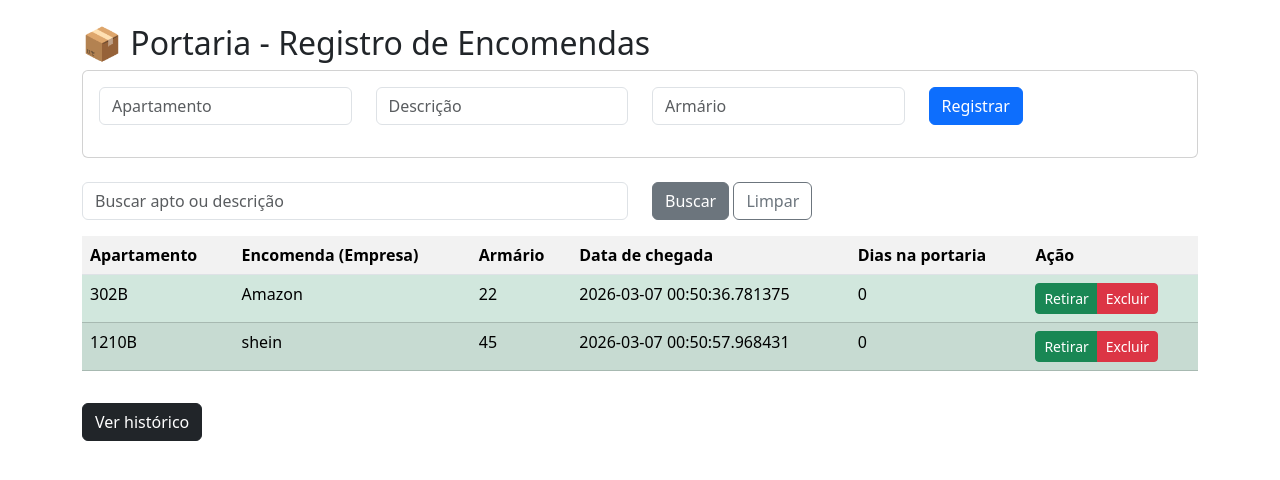
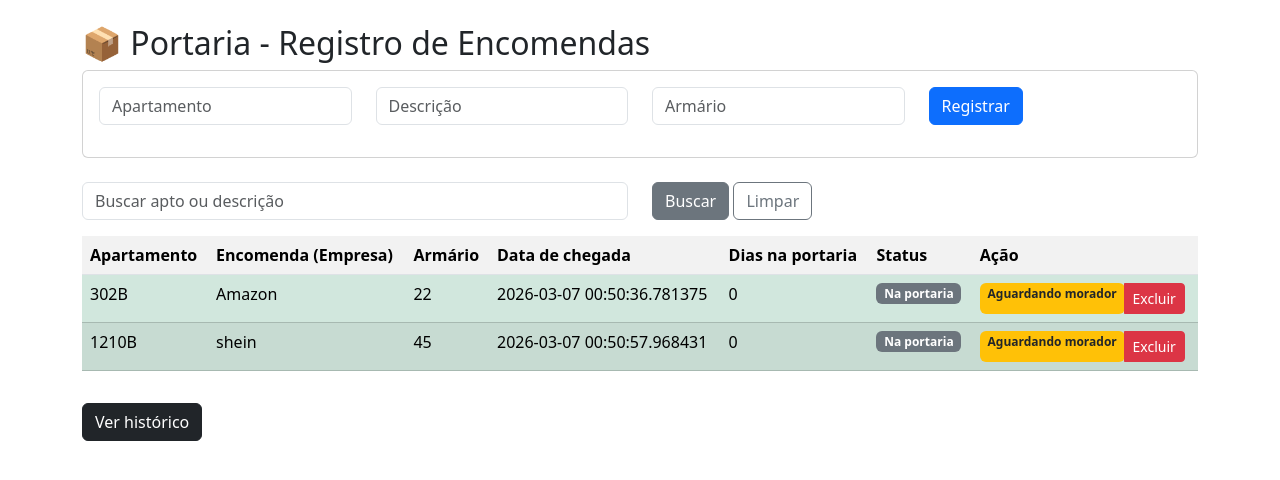
Before and after one commit to rcj91/sistema-encomendas-condominio, a Flask app: page / in a window 1280 px wide. Shown: the top 480 px of the page. Run offline with Flask 3, Linux system fonts and the light colour scheme; data comes from the database, SQL or seed files in the repository; both versions use the stored data as it was after the commit; some libraries are stand-ins or nearby versions.

Commit message:
Sistema de portaria com confirmação dupla, nome de retirada, exportação CSV e atualização em tempo real

```diff
--- a/condominio_app/app.py
+++ b/condominio_app/app.py
@@ -1,21 +1,30 @@
-from flask import Flask, render_template, request, redirect
+from flask import Flask, render_template, request, redirect, Response
+from flask_socketio import SocketIO
 import sqlite3
 from datetime import datetime
 import csv
 import io
-from flask import Response
 
 app = Flask(__name__)
+socketio = SocketIO(app)
 
+
+# -----------------------------------------
+# Conexão com banco
+# -----------------------------------------
 
 def conectar():
     return sqlite3.connect("database.db")
 
 
+# -----------------------------------------
+# Painel do Porteiro
+# -----------------------------------------
+
 @app.route("/")
 def porteiro():
 
-    q = request.args.get("q","").strip()
+    q = request.args.get("q", "").strip()
 
     conn = conectar()
     cursor = conn.cursor()
@@ -24,16 +33,16 @@ def porteiro():
 
         cursor.execute("""
         SELECT * FROM packages
-        WHERE status='arrived'
+        WHERE status != 'finalizado'
         AND (apartment LIKE ? OR description LIKE ?)
         ORDER BY arrival_date
-        """,(f"%{q}%",f"%{q}%"))
+        """, (f"%{q}%", f"%{q}%"))
 
     else:
 
         cursor.execute("""
         SELECT * FROM packages
-        WHERE status='arrived'
+        WHERE status != 'finalizado'
         ORDER BY arrival_date
         """)
 
@@ -71,7 +80,8 @@ def porteiro():
             "arrival": r[3],
             "locker": r[6],
             "dias": dias,
-            "cor": cor
+            "cor": cor,
+            "status": r[5]
         })
 
     stats = {
@@ -82,6 +92,10 @@ def porteiro():
 
     return render_template("porteiro.html", packages=packages, stats=stats, q=q)
 
+
+# -----------------------------------------
+# Registrar encomenda
+# -----------------------------------------
 
 @app.route("/registrar", methods=["POST"])
 def registrar():
@@ -97,7 +111,7 @@ def registrar():
     INSERT INTO packages
     (apartment,description,locker,arrival_date,status)
     VALUES (?,?,?,?,?)
-    """,(apt,desc,locker,datetime.now(),"arrived"))
+    """, (apt, desc, locker, datetime.now(), "arrived"))
 
     conn.commit()
     conn.close()
@@ -105,50 +119,147 @@ def registrar():
     return redirect("/")
 
 
+# -----------------------------------------
+# Morador confirma retirada
+# -----------------------------------------
+
 # @app.route("/retirar/<int:id>")
 # def retirar(id):
 
-#     apt = request.args.get("apt")   # ← pega o apartamento da URL
+#     apt = request.args.get("apt")
 
 #     conn = conectar()
 #     cursor = conn.cursor()
 
 #     cursor.execute("""
 #     UPDATE packages
-#     SET status='picked_up',
+#     SET status='morador_confirmou',
 #         pickup_date=?
 #     WHERE id=?
-#     """,(datetime.now(), id))
+#     """, (datetime.now(), id))
 
 #     conn.commit()
 #     conn.close()
 
-#     # return redirect(f"/consultar?apt={apt}&msg=ok")
-#     return redirect(request.referrer)
+#     if apt:
+#         return redirect(f"/consultar?apt={apt}")
 
-@app.route("/retirar/<int:id>")
+#     return redirect("/")
+
+@app.route("/retirar/<int:id>", methods=["GET","POST"])
 def retirar(id):
 
     apt = request.args.get("apt")
+
+    if request.method == "POST":
+
+        nome = request.form["nome"]
+
+        conn = conectar()
+        cursor = conn.cursor()
+
+        cursor.execute("""
+        UPDATE packages
+        SET status='morador_confirmou',
+            pickup_date=?,
+            retirado_por=?
+        WHERE id=?
+        """, (datetime.now(), nome, id))
+
+        conn.commit()
+        conn.close()
+
+        if apt:
+            return redirect(f"/consultar?apt={apt}&msg=ok")
+
+        return redirect("/")
+
+    return render_template("retirada.html", apt=apt, id=id)
+
+
+# -----------------------------------------
+# Porteiro confirma retirada
+# -----------------------------------------
+
+@app.route("/confirmar/<int:id>")
+def confirmar(id):
 
     conn = conectar()
     cursor = conn.cursor()
 
     cursor.execute("""
     UPDATE packages
-    SET status='morador_confirmou',
-        pickup_date=?
+    SET status='finalizado'
     WHERE id=?
-    """,(datetime.now(), id))
+    """, (id,))
 
     conn.commit()
     conn.close()
 
-    if apt:
-        return redirect(f"/consultar?apt={apt}")
+    return redirect("/")
+
+
+# -----------------------------------------
+# Apagar registro (erro de digitação)
+# -----------------------------------------
+
+@app.route("/apagar/<int:id>")
+def apagar(id):
+
+    conn = conectar()
+    cursor = conn.cursor()
+
+    cursor.execute("""
+    DELETE FROM packages
+    WHERE id=? AND status='arrived'
+    """, (id,))
+
+    conn.commit()
+    conn.close()
 
     return redirect("/")
 
+
+# -----------------------------------------
+# Consulta do Morador
+# -----------------------------------------
+
+@app.route("/consultar", methods=["GET", "POST"])
+def consultar():
+
+    apt = request.args.get("apt")
+    msg = request.args.get("msg")
+
+    if request.method == "POST":
+        apt = request.form["apartment"]
+
+    if apt:
+
+        conn = conectar()
+        cursor = conn.cursor()
+
+        cursor.execute("""
+        SELECT *
+        FROM packages
+        WHERE apartment=? AND status='arrived'
+        """, (apt,))
+
+        packages = cursor.fetchall()
+        conn.close()
+
+        return render_template(
+            "morador.html",
+            packages=packages,
+            apartment=apt,
+            msg=msg
+        )
+
+    return render_template("consultar.html")
+
+
+# -----------------------------------------
+# Acesso via token
+# -----------------------------------------
 
 @app.route("/morador/<token>")
 def morador(token):
@@ -171,7 +282,7 @@ def morador(token):
     cursor.execute("""
     SELECT * FROM packages
     WHERE apartment=? AND status='arrived'
-    """,(apt,))
+    """, (apt,))
 
     packages = cursor.fetchall()
 
@@ -184,9 +295,9 @@ def morador(token):
     )
 
 
-import csv
-import io
-from flask import Response
+# -----------------------------------------
+# Exportar histórico
+# -----------------------------------------
 
 @app.route("/historico")
 def historico():
@@ -194,8 +305,14 @@ def historico():
     conn = conectar()
     cursor = conn.cursor()
 
+    # cursor.execute("""
+    # SELECT apartment, description, locker, arrival_date, pickup_date, status
+    # FROM packages
+    # ORDER BY arrival_date DESC
+    # """)
+
     cursor.execute("""
-    SELECT apartment, description, locker, arrival_date, pickup_date, status
+    SELECT apartment, description, locker, arrival_date, pickup_date, retirado_por, status
     FROM packages
     ORDER BY arrival_date DESC
     """)
@@ -204,8 +321,17 @@ def historico():
     conn.close()
 
     output = io.StringIO()
+    writer = csv.writer(output, delimiter=";")
 
-    writer = csv.writer(output, delimiter=";")
+    # writer.writerow([
+    #     "Apartamento",
+    #     "Encomenda (Empresa)",
+    #     "Armário",
+    #     "Data de Chegada",
+    #     "Retirada",
+    #     "Status",
+    #     "Dias na portaria"
+    # ])
 
     writer.writerow([
         "Apartamento",
@@ -213,6 +339,7 @@ def historico():
         "Armário",
         "Data de Chegada",
         "Retirada",
+        "Retirado por",
         "Status",
         "Dias na portaria"
     ])
@@ -222,13 +349,24 @@ def historico():
         arrival = datetime.fromisoformat(r[3])
         dias = (datetime.now() - arrival).days
 
+        # writer.writerow([
+        #     r[0],
+        #     r[1],
+        #     r[2],
+        #     r[3],
+        #     r[4],
+        #     r[5],
+        #     dias
+        # ])
+
         writer.writerow([
-            r[0],
-            r[1],
-            r[2],
-            r[3],
-            r[4],
-            r[5],
+            r[0],  # apartamento
+            r[1],  # descricao
+            r[2],  # armario
+            r[3],  # chegada
+            r[4],  # retirada
+            r[5],  # retirado_por
+            r[6],  # status
             dias
         ])
 
@@ -236,80 +374,18 @@ def historico():
     output.close()
 
     return Response(
-        '\ufeff' + csv_data,   # ← garante acentos no Excel
+        '\ufeff' + csv_data,
         mimetype="text/csv",
         headers={
             "Content-Disposition":
             "attachment; filename=historico_encomendas.csv"
         }
     )
-@app.route("/consultar", methods=["GET","POST"])
-def consultar():
-
-    apt = request.args.get("apt")
-    msg = request.args.get("msg")
-    if request.method == "POST":
-        apt = request.form["apartment"]
-
-    if apt:
-
-        conn = conectar()
-        cursor = conn.cursor()
-
-        cursor.execute("""
-        SELECT *
-        FROM packages
-        WHERE apartment=? AND status='arrived'
-        """,(apt,))
-
-        packages = cursor.fetchall()
-        conn.close()
-
-        return render_template(
-            "morador.html",
-            packages=packages,
-            apartment=apt,
-            msg=msg
-        )
-
-    return render_template("consultar.html")
 
 
-@app.route("/apagar/<int:id>")
-def apagar(id):
-
-    conn = conectar()
-    cursor = conn.cursor()
-
-    cursor.execute("""
-    DELETE FROM packages
-    WHERE id=? AND status='arrived'
-    """,(id,))
-
-    conn.commit()
-    conn.close()
-
-    return redirect("/")
-
-@app.route("/confirmar/<int:id>")
-def confirmar(id):
-
-    conn = conectar()
-    cursor = conn.cursor()
-
-    cursor.execute("""
-    UPDATE packages
-    SET status='finalizado'
-    WHERE id=?
-    """,(id,))
-
-    conn.commit()
-    conn.close()
-
-    return redirect("/")
-
-
-
+# -----------------------------------------
+# Iniciar servidor
+# -----------------------------------------
 
 if __name__ == "__main__":
     app.run(debug=True)
--- a/condominio_app/templates/morador.html
+++ b/condominio_app/templates/morador.html
@@ -31,6 +31,10 @@
 
 <span>{{p[2]}}</span>
 
+<!-- <a href="/retirar/{{p[0]}}?apt={{apartment}}" class="btn btn-success">
+Confirmar retirada
+</a> -->
+
 <a href="/retirar/{{p[0]}}?apt={{apartment}}" class="btn btn-success">
 Confirmar retirada
 </a>
--- a/condominio_app/templates/porteiro.html
+++ b/condominio_app/templates/porteiro.html
@@ -57,6 +57,7 @@
 <th>Armário</th>
 <th>Data de chegada</th>
 <th>Dias na portaria</th>
+<th>Status</th>
 <th>Ação</th>
 </tr>
 
@@ -72,11 +73,25 @@
 
 <td>
 
+{% if p.status == "morador_confirmou" %}
+
+<span class="badge bg-warning text-dark">
+⚠ Morador confirmou retirada
+</span>
+
+{% else %}
+
+<span class="badge bg-secondary">
+Na portaria
+</span>
+
+{% endif %}
+
+</td>
+
+<!-- <td>
+
 <div class="btn-group">
-
-<!-- <a class="btn btn-success btn-sm" href="/retirar/{{p.id}}">
-Retirar
-</a> -->
 
 {% if p.status == "morador_confirmou" %}
 
@@ -89,6 +104,36 @@ Confirmar retirada
 <a class="btn btn-success btn-sm" href="/retirar/{{p.id}}">
 Retirar
 </a>
+
+
+{% endif %}
+
+<a href="/apagar/{{p.id}}"
+class="btn btn-danger btn-sm"
+onclick="return confirm('Tem certeza que deseja apagar esta encomenda?')">
+Excluir
+</a>
+
+</div>
+
+</td> -->
+
+
+<td>
+
+<div class="btn-group">
+
+{% if p.status == "morador_confirmou" %}
+
+<a class="btn btn-primary btn-sm" href="/confirmar/{{p.id}}">
+Confirmar retirada
+</a>
+
+{% else %}
+
+<span class="badge bg-warning text-dark">
+Aguardando morador
+</span>
 
 {% endif %}
 
@@ -111,3 +156,21 @@ Excluir
 <a class="btn btn-dark mt-3" href="/historico">
 Ver histórico
 </a>
+
+</div>
+
+<script>
+setTimeout(function(){
+   location.reload();
+}, 10000);
+</script>
+
+<script src="https://cdn.socket.io/4.7.5/socket.io.min.js"></script>
+
+<script>
+const socket = io();
+
+socket.on("atualizar_painel", function() {
+    location.reload();
+});
+</script>
```
Also changed, not shown: condominio_app/templates/retirada.html (added, +20 -0 lines), condominio_app/creat_nome.py (added), condominio_app/database.db. Lines whose indentation alone changed are shown as unchanged.
